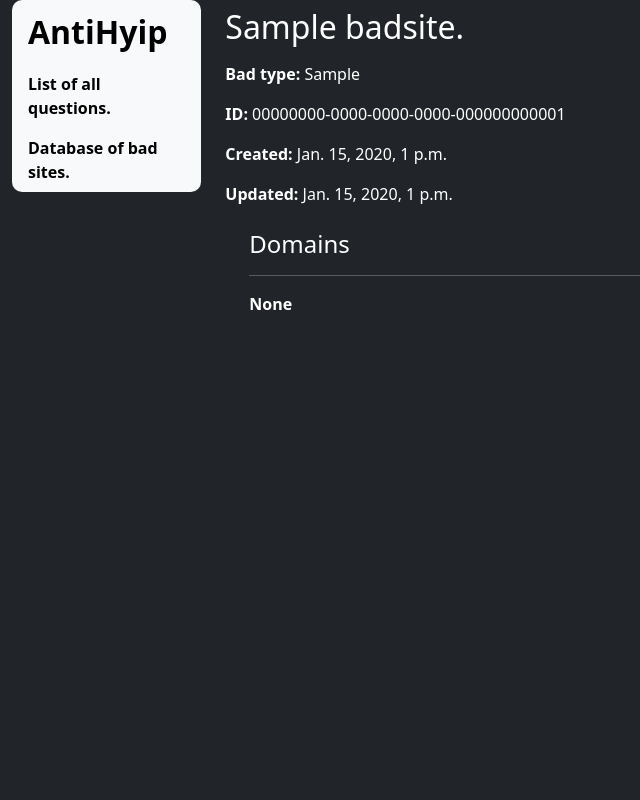
After one commit to sishorian/antihyip-rest-v1, a Django app: page /badsites/00000000-0000-0000-0000-000000000001/ in a window 1280 px wide. The commit adds this page. Shown: the whole page, without its empty margins (0-640 px from the left). Run offline with Django 5.2, Linux system fonts and the light colour scheme; tables that the repository leaves empty hold one stand-in row (values such as "Sample post"); data that the repository does not hold is empty.

Commit message:
Add website list and detail pages for BadSite
Display related `BadDomain`s inside the BadSite pages.

```diff
--- a/hyiptest/models.py
+++ b/hyiptest/models.py
@@ -81,8 +81,26 @@ class BadSite(UUIDTimestampsModel):
         help_text=_("What type of fraud it is, e.g. pyramid, scam, etc."),
     )
 
+    def display_domains(self):
+        """
+        Create a short string of the first domain plus number of remaining.
+        """
+        num_domains = self.domains.count()
+        first_domain = self.domains.first()
+        match num_domains:
+            case 0:
+                return "-"
+            case 1:
+                return f"{first_domain}"
+        return f"{first_domain}, ...+{num_domains - 1}"
+
+    display_domains.short_description = "Domains"
+
     def __str__(self):
         return str(self.name)
+
+    def get_absolute_url(self):
+        return reverse("badsite-detail", kwargs={"pk": self.pk})
 
     class Meta(UUIDTimestampsModel.Meta):
         constraints = [
--- a/hyiptest/templates/base_generic.html
+++ b/hyiptest/templates/base_generic.html
@@ -29,12 +29,16 @@
             {% block sidebar %}
               <ul class="nav flex-column mb-auto mt-0">
                 <li class="nav-item">
-                  <a class="nav-link text-bg-light ah-sidebar-title" href="">AntiHyip</a>
+                  <a class="nav-link text-bg-light ah-sidebar-title">AntiHyip</a>
                 </li>
 
                 <li class="nav-item">
+                  <a class="nav-link text-bg-light ah-sidebar-mid-link"
+                     href="{% url 'question-list' %}">List of all questions.</a>
+                </li>
+                <li class="nav-item">
                   <a class="nav-link text-bg-light ah-sidebar-bottom-link"
-                     href="{% url 'question-list' %}">All questions.</a>
+                     href="{% url 'badsite-list' %}">Database of bad sites.</a>
                 </li>
               </ul>
             {% endblock sidebar %}
--- /dev/null
+++ b/hyiptest/templates/hyiptest/badsite_detail.html
@@ -0,0 +1,34 @@
+{% extends "base_generic.html" %}
+
+{% block content %}
+  <h1>{{ badsite.name }}.</h1>
+
+  <p>
+    <strong>Bad type:</strong> {{ badsite.bad_type }}
+  </p>
+
+  <p>
+    <strong>ID:</strong> {{ badsite.id }}
+  </p>
+
+  <p>
+    <strong>Created:</strong> {{ badsite.created }}
+  </p>
+
+  <p>
+    <strong>Updated:</strong> {{ badsite.updated }}
+  </p>
+
+  <div class="ms-4 mt-4">
+    <h4>Domains</h4>
+    <hr />
+
+    {% for domain in badsite.domains.all %}
+      <p>{{ domain.name }}</p>
+    {% empty %}
+      <p>
+        <strong>None</strong>
+      </p>
+    {% endfor %}
+  </div>
+{% endblock %}
--- a/hyiptest/urls.py
+++ b/hyiptest/urls.py
@@ -26,3 +26,13 @@ urlpatterns += [
         name="question-delete",
     ),
 ]
+
+# BadSite
+urlpatterns += [
+    path("badsites/", views.BadSiteListView.as_view(), name="badsite-list"),
+    path(
+        "badsites/<uuid:pk>/",
+        views.BadSiteDetailView.as_view(),
+        name="badsite-detail",
+    ),
+]
--- a/hyiptest/views.py
+++ b/hyiptest/views.py
@@ -2,7 +2,10 @@ from django.http import HttpResponseRedirect
 from django.urls import reverse, reverse_lazy
 from django.views import generic
 
-from hyiptest.models import Question
+from hyiptest.models import BadSite, Question
+
+
+# Question
 
 
 class QuestionListView(generic.ListView):
@@ -36,3 +39,15 @@ class QuestionDeleteView(generic.DeleteView):
             return HttpResponseRedirect(
                 reverse("question-delete", kwargs={"pk": self.object.pk})
             )
+
+
+# BadSite
+
+
+class BadSiteListView(generic.ListView):
+    model = BadSite
+    paginate_by = 20
+
+
+class BadSiteDetailView(generic.DetailView):
+    model = BadSite
```
Also changed, not shown: hyiptest/templates/hyiptest/badsite_list.html (added, +30 -0 lines).
